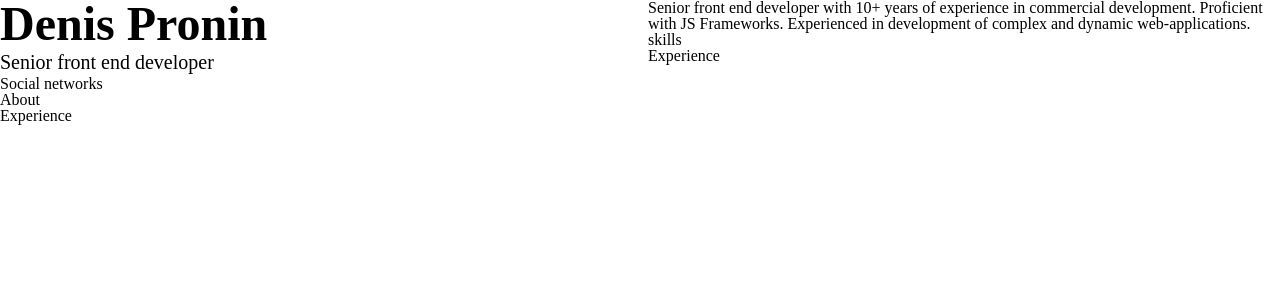
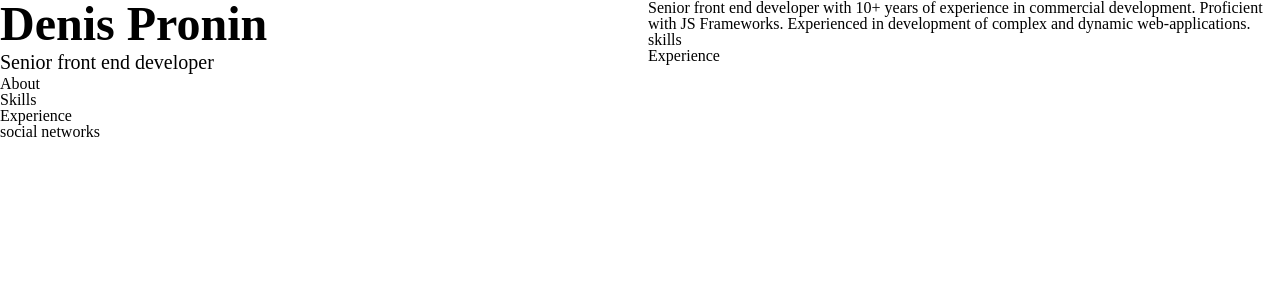
Before and after one commit to DenisPronin/DenisPronin, a React (Create React App) app: page / in a window 1280 px wide. Shown: the top 300 px of the page. Built offline with nearby package versions, Linux system fonts and the light colour scheme.

Commit message:
Components

```diff
--- a/src/components/App/App.js
+++ b/src/components/App/App.js
@@ -3,6 +3,7 @@ import { Experience } from '../Experience/Experience';
 import { LeftColumn } from '../Layout/LeftColumn/LeftColumn';
 import { RightColumn } from '../Layout/RightColumn/RightColumn';
 import { Skills } from '../Skills/Skills';
+import { SocialNetworks } from '../SocialNetworks/SocialNetworks';
 import { Summary } from '../Summary/Summary';
 import { TableOfContents } from '../TableOfContents/TableOfContents';
 import * as Styled from './App.styled';
@@ -13,6 +14,7 @@ function App() {
       <LeftColumn>
         <Summary />
         <TableOfContents />
+        <SocialNetworks />
       </LeftColumn>
 
       <RightColumn>
--- /dev/null
+++ b/src/components/SocialNetworks/SocialNetworks.js
@@ -0,0 +1,3 @@
+export function SocialNetworks() {
+  return <div>social networks</div>;
+}
--- a/src/components/Summary/Summary.js
+++ b/src/components/Summary/Summary.js
@@ -5,7 +5,6 @@ export function Summary() {
     <div>
       <Styled.Title>Denis Pronin</Styled.Title>
       <Styled.SubTitle>Senior front end developer</Styled.SubTitle>
-      <div>Social networks</div>
     </div>
   );
 }
--- a/src/components/TableOfContents/TableOfContents.js
+++ b/src/components/TableOfContents/TableOfContents.js
@@ -2,6 +2,7 @@ export function TableOfContents() {
   return (
     <div>
       <div>About</div>
+      <div>Skills</div>
       <div>Experience</div>
     </div>
   );
```
